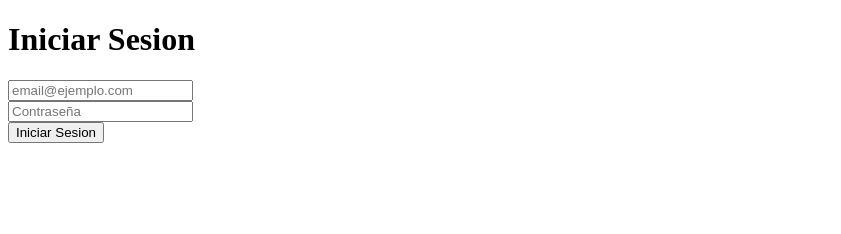
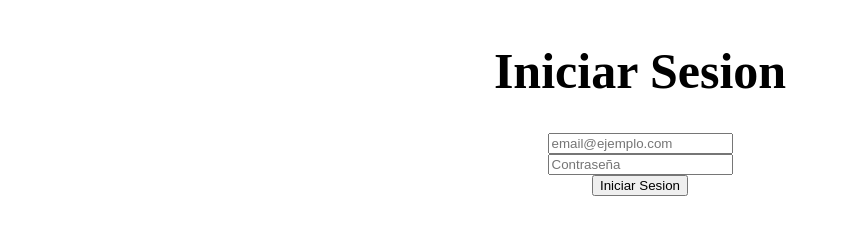
Before and after one commit to Bielis08/Inicio-de-sesion, a plain HTML site: page index.html in a window 1280 px wide. Shown: the whole page, without its empty margins (0-841 px from the left). Drawn offline with Linux system fonts and the light colour scheme.

Commit message:
todo alineado al centro

```diff
--- a/estilos.css
+++ b/estilos.css
@@ -0,0 +1,31 @@
+body{
+    display: flex;
+    justify-content: center;
+}
+
+.containeriniciosesion{
+    display: grid;
+    justify-content: center;
+}
+
+.tituloiniciarsesion{
+    font-size: 25px;
+}
+
+.containerinput{
+    display: grid;
+    justify-content: center;
+}
+
+.email{
+    display: flex;
+}
+
+.contraseña{
+    display: flex;
+}
+
+.botoniniciosesion{
+    display: flex;
+    justify-content: center;
+}
--- a/index.html
+++ b/index.html
@@ -4,6 +4,7 @@
     <meta charset="UTF-8">
     <meta name="viewport" content="width=device-width, initial-scale=1.0">
     <title>Iniciar Sesion</title>
+    <link rel="stylesheet" href="estilos.css">
 </head>
 <body>
     <div class="containeriniciosesion">
@@ -18,7 +19,7 @@
                 <input type="password" name="contraseña" value="" placeholder="Contraseña">
             </div>
         </div>
-        <div class="containerbotoniniciosesion">
+        <div class="botoniniciosesion">
             <button>Iniciar Sesion</button>
         </div>
     </div>
```
